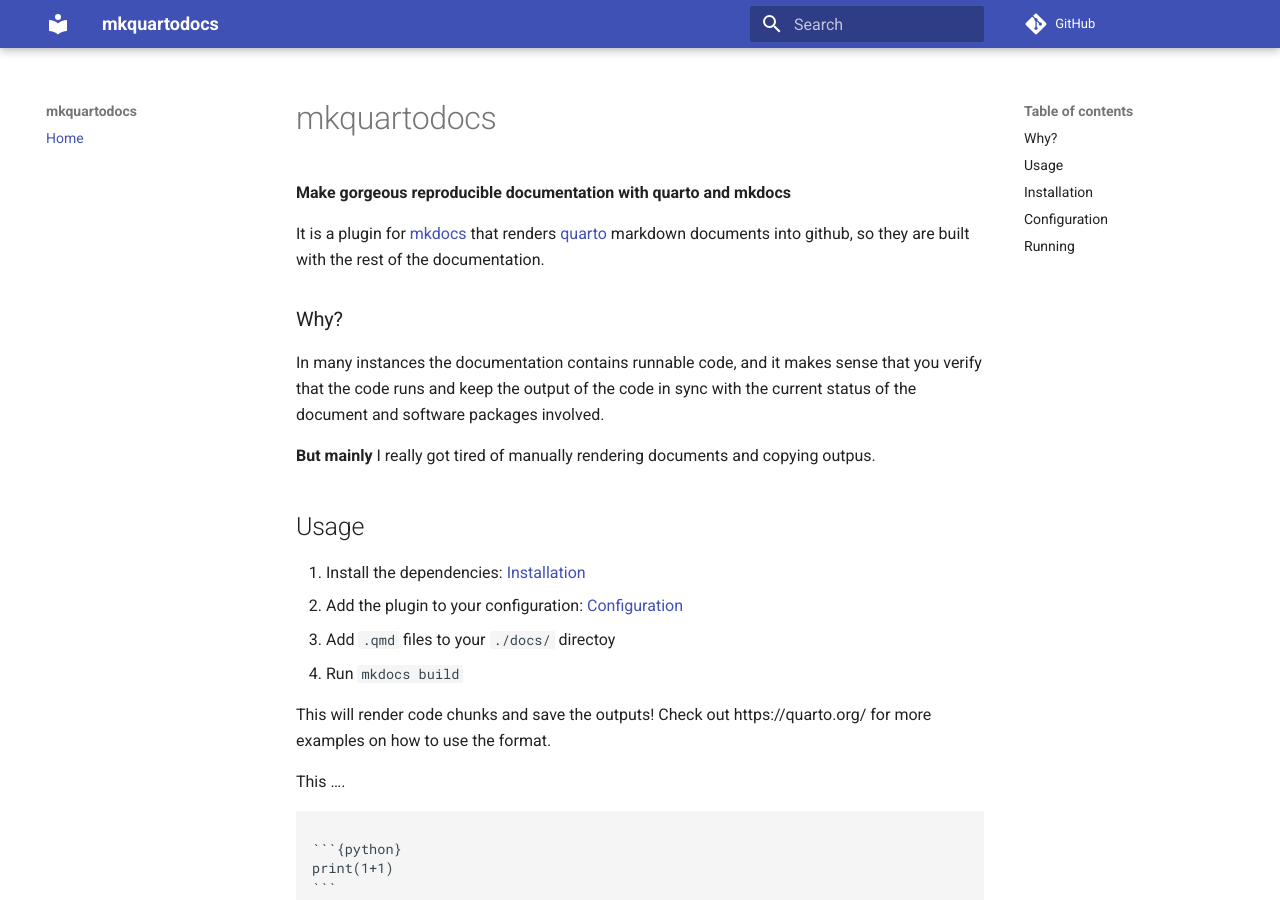
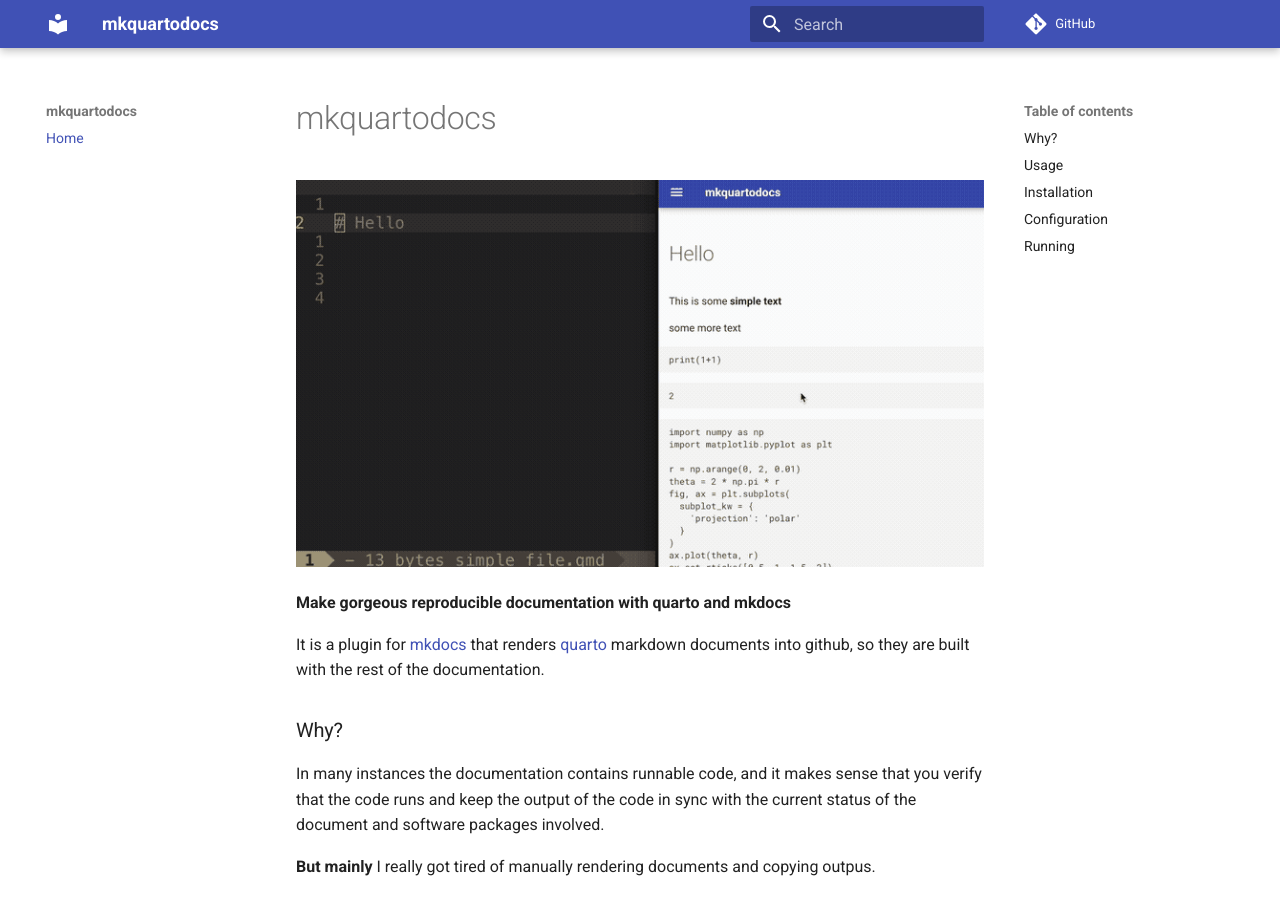
Before and after one commit to jspaezp/mkquartodocs, an MkDocs documentation site: the page built from docs/README.md, in a window 1280 px wide and 900 px high. Built offline with MkDocs 1.6.1 and Material for MkDocs 9.7.7, drawn with Linux system fonts in a browser that asks for light colours; comment, search, counter and statistics services are not loaded.

Commit message:
updated readme

```diff
--- a/docs/README.md
+++ b/docs/README.md
@@ -1,5 +1,7 @@
 
 # mkquartodocs
+
+![Example](readme_assets/gif.gif "Example")
 
 **Make gorgeous reproducible documentation with quarto and mkdocs**
 
--- a/docs/README.qmd
+++ b/docs/README.qmd
@@ -1,5 +1,6 @@
 # mkquartodocs
 
+![Example](readme_assets/gif.gif "Example")
 
 **Make gorgeous reproducible documentation with quarto and mkdocs**
 
--- a/pyproject.toml
+++ b/pyproject.toml
@@ -35,6 +35,7 @@
 mkdocs-material = "^8.5.0"
 mkdocs-autorefs = "^0.4.1"
 mkdocstrings = {extras = ["python"], version = "^0.19.0"}
+
 
 [build-system]
 requires = ["poetry-core"]
```
Also changed, not shown: docs/readme_assets/gif.gif (added).
